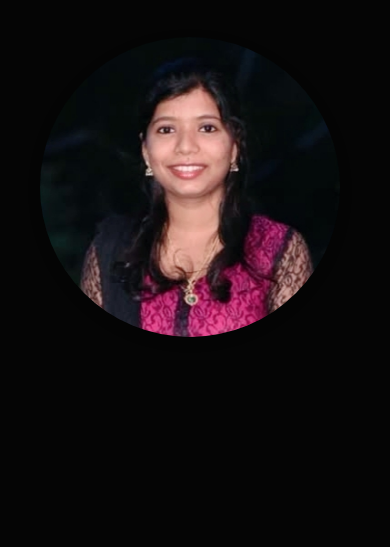
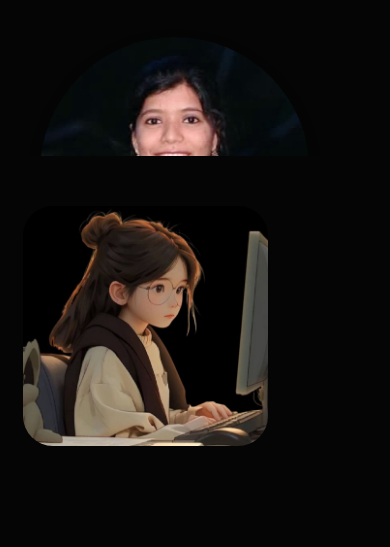
Before and after one commit to SwatiHD/port, a plain HTML site: page index.html in a window 390 px wide. Shown: the part 261-808 px from the top of the page. Drawn offline with Linux system fonts and the light colour scheme.

Commit message:
fullfinl commit

```diff
--- a/style.css
+++ b/style.css
@@ -75,7 +75,7 @@ nav {
 .parallax-wrapper {
   position: relative;
   width: 100%;
-  height: 100vh;
+  height: 50vh;
   /* Image takes full screen height */
   z-index: -10;
 }
@@ -597,19 +597,19 @@ nav .fa-circle-xmark {
   }
 
   .test-img {
-    width: 300px !important;
-    height: 300px !important;
+    width: 270px !important;
+    height: 270px !important;
     object-fit: cover;
     object-position: center;
     border-radius: 50%;
     box-shadow: 0 4px 12px rgba(0, 0, 0, 0.3);
-    display: block;
+
   }
 
   .parallax-wrapper {
     position: relative;
     width: 100%;
-    height: 100vh;
+    height: 20vh;
     /* Image takes full screen height */
     z-index: -10;
   }
```
